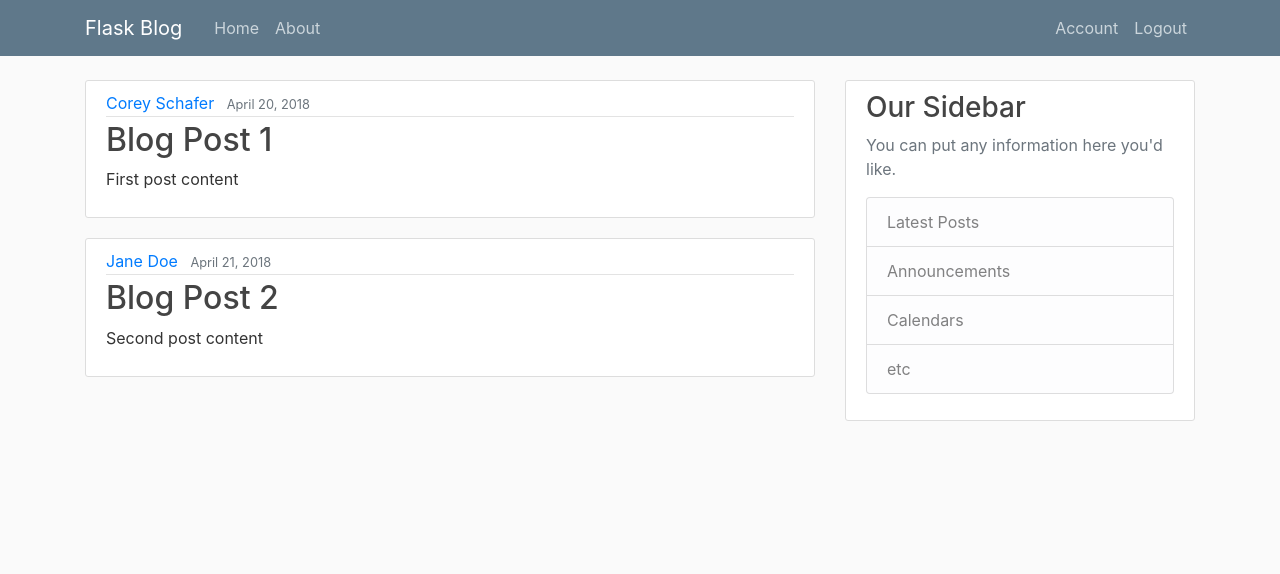
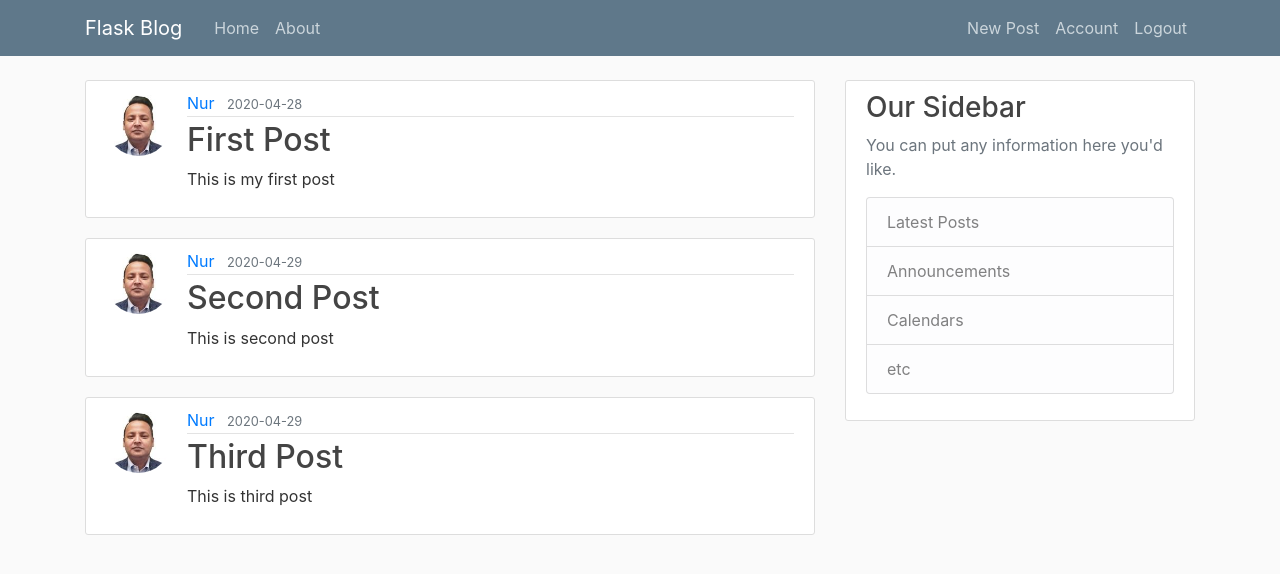
Before and after one commit to nurshahjalal/flask_blog, a Flask app: page / in a window 1280 px wide. Shown: the top 574 px of the page. Run offline with Flask 2, Linux system fonts and the light colour scheme; a user stored in the database is signed in; data comes from the database, SQL or seed files in the repository; both versions use the stored data as it was after the commit; some libraries are stand-ins or nearby versions.

Commit message:
Create Update Delete Post

```diff
--- a/flaskblog/routes.py
+++ b/flaskblog/routes.py
@@ -1,13 +1,12 @@
 import os
 import secrets
 from PIL import Image
-from flask import render_template, url_for, flash, redirect, request
+from flask import render_template, url_for, flash, redirect, request, abort
 from flask_login import login_user, logout_user, current_user, login_required
 from flaskblog import app, db, bcrypt
-from flaskblog.forms import RegistrationForm, LoginForm, UpdateAccountForm
+from flaskblog.forms import RegistrationForm, LoginForm, UpdateAccountForm, PostForm, UpdatePostForm
 from flaskblog.models import User, Post
-
-
+"""
 posts = [
     {
         'author': 'Corey Schafer',
@@ -22,11 +21,16 @@ posts = [
         'date_posted': 'April 21, 2018'
     }
 ]
+"""
 
 
 @app.route("/")
 @app.route("/home")
 def home():
+    posts = Post.query.all()
+    print(f'Post is {posts}')
+    if len(posts) < 1:
+        return render_template('blank_post.html')
     return render_template('home.html', posts=posts)
 
 
@@ -130,3 +134,56 @@ def account():
 
     image = url_for('static', filename='profile_pics/' + current_user.image_file)
     return render_template('account.html', title='Account', image_file=image, form=form)
+
+
+@app.route("/post/new", methods=['GET', 'POST'])
+@login_required
+def new_post():
+    form = PostForm()
+    if form.validate_on_submit():
+        post = Post(title=form.title.data, content=form.content.data, author=current_user)
+        db.session.add(post)
+        db.session.commit()
+        flash("Your post has been published", 'success')
+        return redirect(url_for('home'))
+    return render_template("create_post.html", title="New Post", form=form)
+
+
+@app.route("/post/<int:post_id>")
+def post(post_id):
+    post = Post.query.get_or_404(post_id)
+    return render_template("post.html", title=post.title, post=post)
+
+
+@app.route("/post/<int:post_id>/update", methods=['GET', 'POST'])
+@login_required
+def update_post(post_id):
+    post = Post.query.get_or_404(post_id)
+    if post.author != current_user:
+        abort(403)
+
+    form = UpdatePostForm()
+
+    if form.validate_on_submit():
+        post.title = form.title.data
+        post.content = form.content.data
+        db.session.commit()
+        flash("Your Post has been updated", 'success')
+        return redirect(url_for('post', post_id=post.id))
+    elif request.method == 'GET':
+        form.title.data = post.title
+        form.content.data = post.content
+
+    return render_template("update_post.html", title="Update Post", form=form)
+
+
+@app.route("/post/<int:post_id>/delete", methods=['POST'])
+@login_required
+def delete_post(post_id):
+    post = Post.query.get_or_404(post_id)
+    if post.author != current_user:
+        abort(403)
+    db.session.delete(post)
+    db.session.commit()
+    flash("Your post has been deleted", "success")
+    return redirect(url_for("home"))
--- /dev/null
+++ b/flaskblog/templates/blank_post.html
@@ -0,0 +1,4 @@
+{% extends "layout.html" %}
+{% block content %}
+    <h1>No Post has been made yet</h1>
+{% endblock content %}
--- a/flaskblog/templates/home.html
+++ b/flaskblog/templates/home.html
@@ -2,12 +2,13 @@
 {% block content %}
     {% for post in posts %}
         <article class="media content-section">
+            <img class="rounded-circle article-img" src="{{ url_for('static', filename='profile_pics/' + post.author.image_file ) }}">
           <div class="media-body">
             <div class="article-metadata">
-              <a class="mr-2" href="#">{{ post.author }}</a>
-              <small class="text-muted">{{ post.date_posted }}</small>
+              <a class="mr-2" href="#">{{ current_user.username }}</a>
+              <small class="text-muted">{{ post.date_posted.strftime('%Y-%m-%d') }} </small>
             </div>
-            <h2><a class="article-title" href="#">{{ post.title }}</a></h2>
+            <h2><a class="article-title" href="{{ url_for('post', post_id=post.id) }}">{{ post.title }}</a></h2>
             <p class="article-content">{{ post.content }}</p>
           </div>
         </article>
--- a/flaskblog/templates/layout.html
+++ b/flaskblog/templates/layout.html
@@ -32,6 +32,7 @@
             <!-- Navbar Right Side -->
             <div class="navbar-nav">
                 {% if current_user.is_authenticated %}
+                    <a class="nav-item nav-link" href="{{ url_for('new_post') }}">New Post</a>
                     <a class="nav-item nav-link" href="{{ url_for('account') }}">Account</a>
                     <a class="nav-item nav-link" href="{{ url_for('logout') }}">Logout</a>
                 {% else %}
```
Also changed, not shown: flaskblog/forms.py (+13 -1 lines), flaskblog/templates/create_post.html (added, +41 -0 lines), flaskblog/templates/post.html (added, +42 -0 lines), flaskblog/templates/update_post.html (added, +41 -0 lines), flaskblog/site.db.
